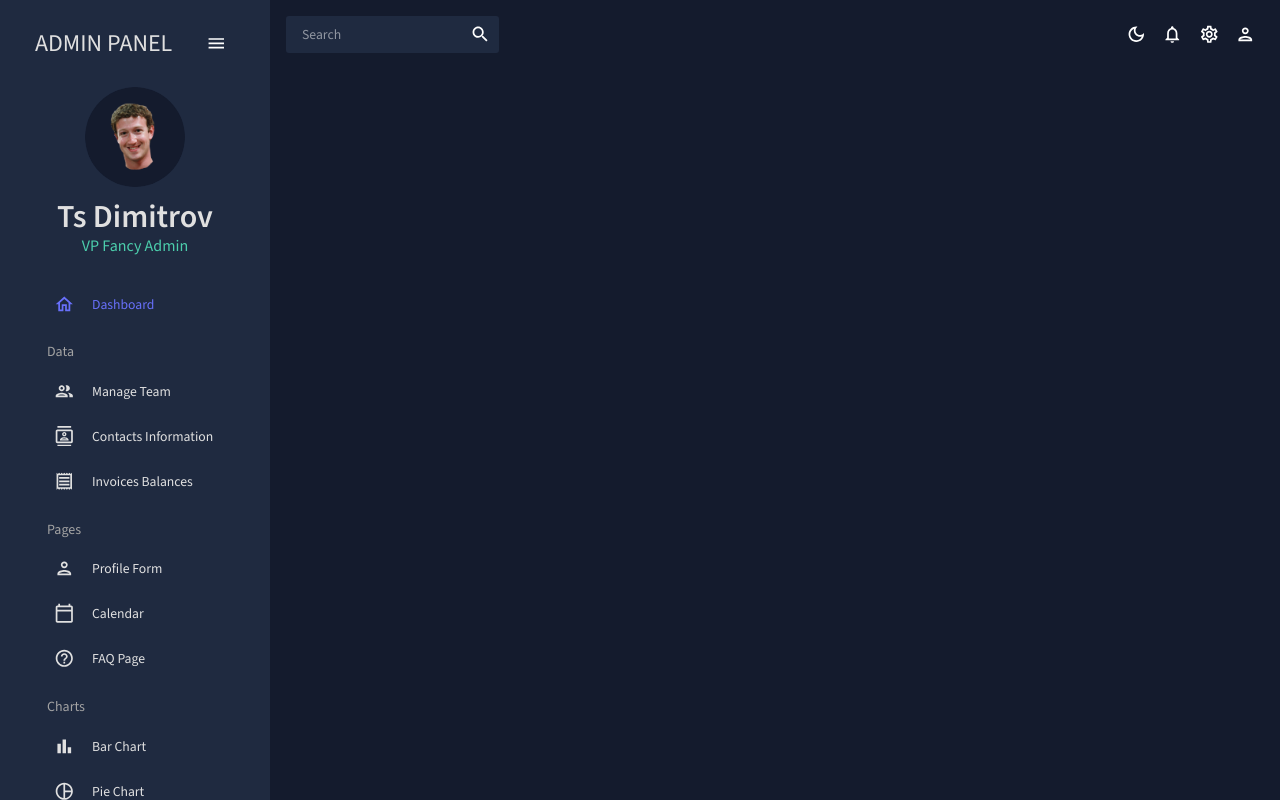
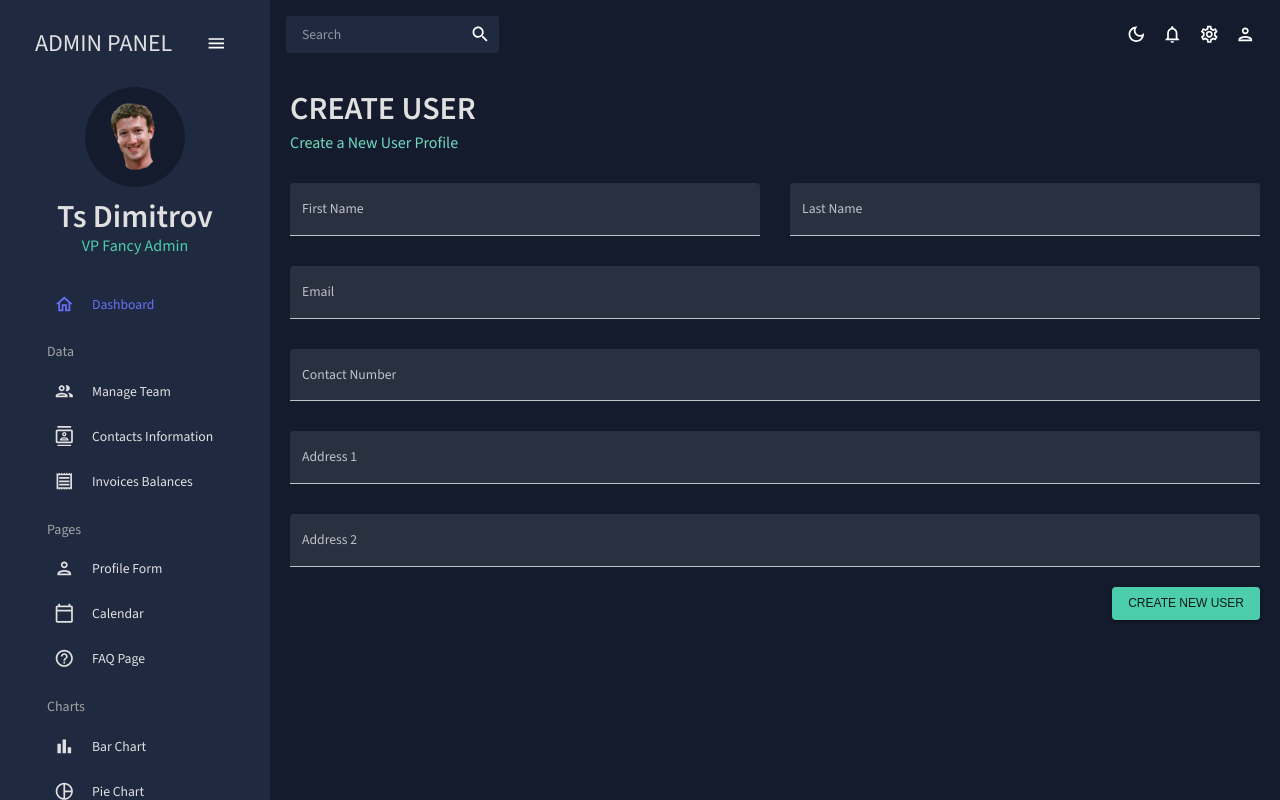
Before and after one commit to dimitrov93/react-admin-pannel, a React (Create React App) app: page /form in a window 1280 px wide. Built offline with nearby package versions, Linux system fonts and the light colour scheme.

Commit message:
create user profile

```diff
--- a/src/App.js
+++ b/src/App.js
@@ -7,7 +7,7 @@
 import Invoices from "./scenes/invoices/index";
 
 // import Bar from "./scenes/bar";
-// import Form from "./scenes/form";
+import Form from "./scenes/form/index";
 // import Line from "./scenes/line";
 // import Pie from "./scenes/pie";
 // import FAQ from "./scenes/faq";
@@ -32,14 +32,14 @@
               <Route path="/team" element={<Team />} />
               <Route path="/contacts" element={<Contacts />} />
               <Route path="/invoices" element={<Invoices />} />
+              <Route path="/form" element={<Form />} />
 
-              {/* <Route path="/form" element={<Form />} />
-              <Route path="/bar" element={<Bar />} />
+              {/* <Route path="/bar" element={<Bar />} />
               <Route path="/pie" element={<Pie />} />
               <Route path="/line" element={<Line />} />
               <Route path="/faq" element={<FAQ />} />
               <Route path="/calendar" element={<Calendar />} />
-              <Route path="/geography" element={<Geography />} />  */}
+              <Route path="/geography" element={<Geography />} /> */}
             </Routes>
           </main>
         </div>
--- /dev/null
+++ b/src/scenes/form/index.jsx
@@ -0,0 +1,158 @@
+import { Box, Button, TextField } from "@mui/material";
+import { Formik } from "formik";
+import * as yup from "yup";
+import useMediaQuery from "@mui/material/useMediaQuery";
+import Header from "../../components/Header";
+
+const Form = () => {
+  const isNonMobile = useMediaQuery("(min-width:600px)");
+
+
+
+    // API
+  const handleFormSubmit = (values) => {
+    console.log(values);
+  };
+
+  return (
+    <Box m="20px">
+      <Header title="CREATE USER" subtitle="Create a New User Profile" />
+
+      <Formik
+        onSubmit={handleFormSubmit}
+        initialValues={initialValues}
+        validationSchema={checkoutSchema}
+      >
+        {({
+          values,
+          errors,
+          touched,
+          handleBlur,
+          handleChange,
+          handleSubmit,
+        }) => (
+          <form onSubmit={handleSubmit}>
+            <Box
+              display="grid"
+              gap="30px"
+              gridTemplateColumns="repeat(4, minmax(0, 1fr))"
+              sx={{
+                "& > div": { gridColumn: isNonMobile ? undefined : "span 4" },
+              }}
+            >
+              <TextField
+                fullWidth
+                variant="filled"
+                type="text"
+                label="First Name"
+                onBlur={handleBlur}
+                onChange={handleChange}
+                value={values.firstName}
+                name="firstName"
+                error={!!touched.firstName && !!errors.firstName}
+                helperText={touched.firstName && errors.firstName}
+                sx={{ gridColumn: "span 2" }}
+              />
+              <TextField
+                fullWidth
+                variant="filled"
+                type="text"
+                label="Last Name"
+                onBlur={handleBlur}
+                onChange={handleChange}
+                value={values.lastName}
+                name="lastName"
+                error={!!touched.lastName && !!errors.lastName}
+                helperText={touched.lastName && errors.lastName}
+                sx={{ gridColumn: "span 2" }}
+              />
+              <TextField
+                fullWidth
+                variant="filled"
+                type="text"
+                label="Email"
+                onBlur={handleBlur}
+                onChange={handleChange}
+                value={values.email}
+                name="email"
+                error={!!touched.email && !!errors.email}
+                helperText={touched.email && errors.email}
+                sx={{ gridColumn: "span 4" }}
+              />
+              <TextField
+                fullWidth
+                variant="filled"
+                type="text"
+                label="Contact Number"
+                onBlur={handleBlur}
+                onChange={handleChange}
+                value={values.contact}
+                name="contact"
+                error={!!touched.contact && !!errors.contact}
+                helperText={touched.contact && errors.contact}
+                sx={{ gridColumn: "span 4" }}
+              />
+              <TextField
+                fullWidth
+                variant="filled"
+                type="text"
+                label="Address 1"
+                onBlur={handleBlur}
+                onChange={handleChange}
+                value={values.address1}
+                name="address1"
+                error={!!touched.address1 && !!errors.address1}
+                helperText={touched.address1 && errors.address1}
+                sx={{ gridColumn: "span 4" }}
+              />
+              <TextField
+                fullWidth
+                variant="filled"
+                type="text"
+                label="Address 2"
+                onBlur={handleBlur}
+                onChange={handleChange}
+                value={values.address2}
+                name="address2"
+                error={!!touched.address2 && !!errors.address2}
+                helperText={touched.address2 && errors.address2}
+                sx={{ gridColumn: "span 4" }}
+              />
+            </Box>
+            <Box display="flex" justifyContent="end" mt="20px">
+              <Button type="submit" color="secondary" variant="contained">
+                Create New User
+              </Button>
+            </Box>
+          </form>
+        )}
+      </Formik>
+    </Box>
+  );
+};
+
+const phoneRegExp =
+  /^((\+[1-9]{1,4}[ -]?)|(\([0-9]{2,3}\)[ -]?)|([0-9]{2,4})[ -]?)*?[0-9]{3,4}[ -]?[0-9]{3,4}$/;
+
+//   Validations
+const checkoutSchema = yup.object().shape({
+  firstName: yup.string().required("required"),
+  lastName: yup.string().required("required"),
+  email: yup.string().email("invalid email").required("required"),
+  contact: yup
+    .string()
+    .matches(phoneRegExp, "Phone number is not valid")
+    .required("required"),
+  address1: yup.string().required("required"),
+  address2: yup.string().required("required"),
+});
+const initialValues = {
+  firstName: "",
+  lastName: "",
+  email: "",
+  contact: "",
+  address1: "",
+  address2: "",
+};
+
+export default Form;
```
